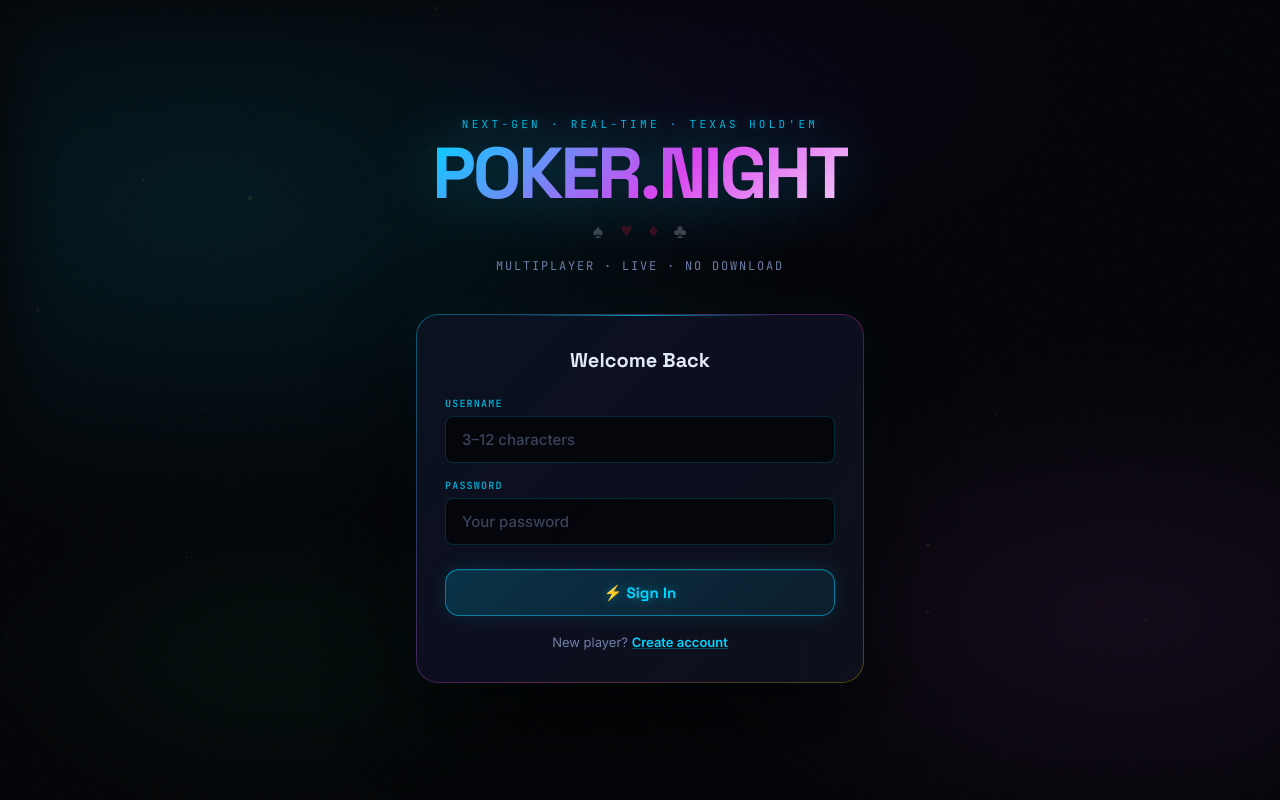
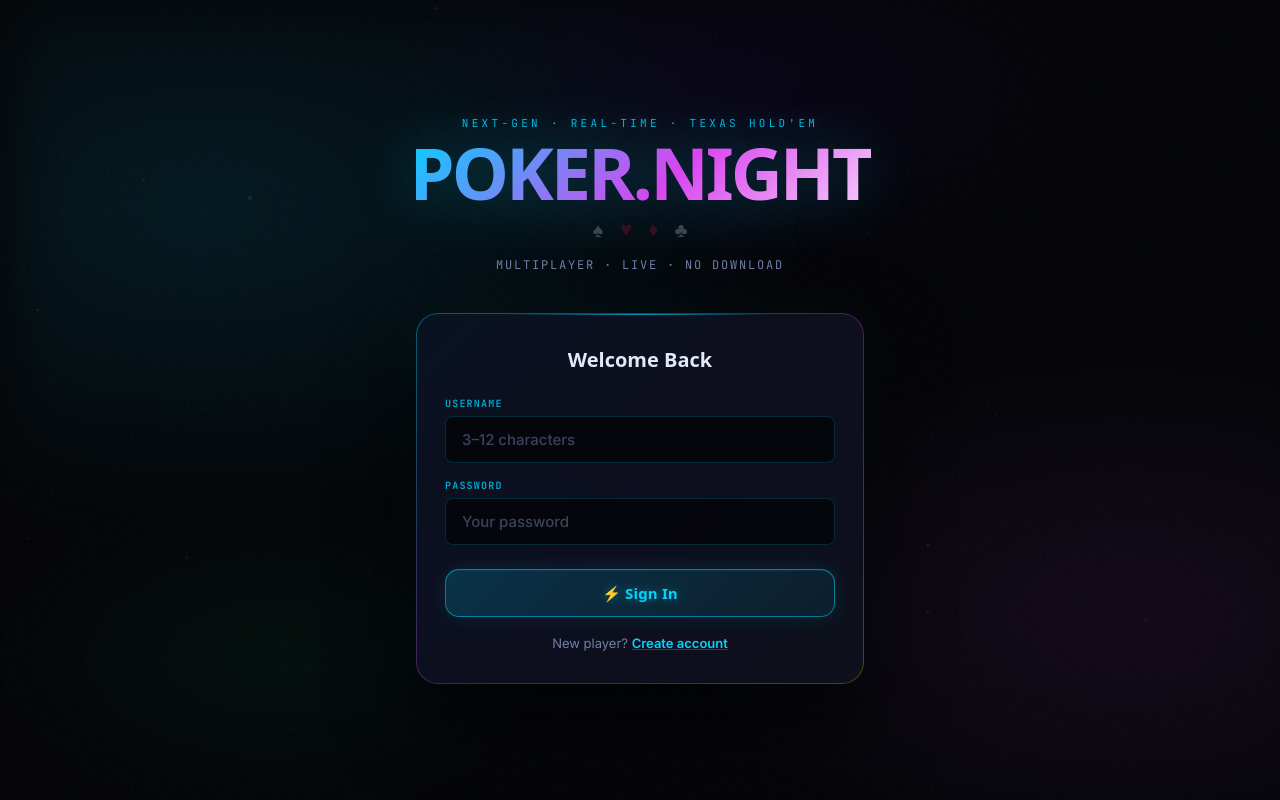
Before and after one commit to LynxFlix/poker-webdev, a website: page public/index.html in a window 1280 px wide. Drawn offline with nearby package versions, Linux system fonts and the light colour scheme.

Commit message:
Update index.html

```diff
--- a/public/index.html
+++ b/public/index.html
@@ -9,7 +9,7 @@
   <link rel="preconnect" href="https://fonts.googleapis.com">
   <link rel="preconnect" href="https://fonts.gstatic.com" crossorigin>
   <link
-    href="https://fonts.googleapis.com/css2?family=Space+Grotesk:wght@300;400;500;600;700&family=Inter:wght@300;400;500;600;700&family=JetBrains+Mono:wght@400;500;600;700&display=swap"
+    href="https://fonts.googleapis.com/css2?family=Playfair+Display:wght@400;500;600;700&family=Inter:wght@300;400;500;600;700&family=JetBrains+Mono:wght@400;500;600;700&display=swap"
     rel="stylesheet">
   <link rel="stylesheet" href="style.css">
   <link rel="apple-touch-icon" sizes="180x180" href="/apple-touch-icon.png">
```
